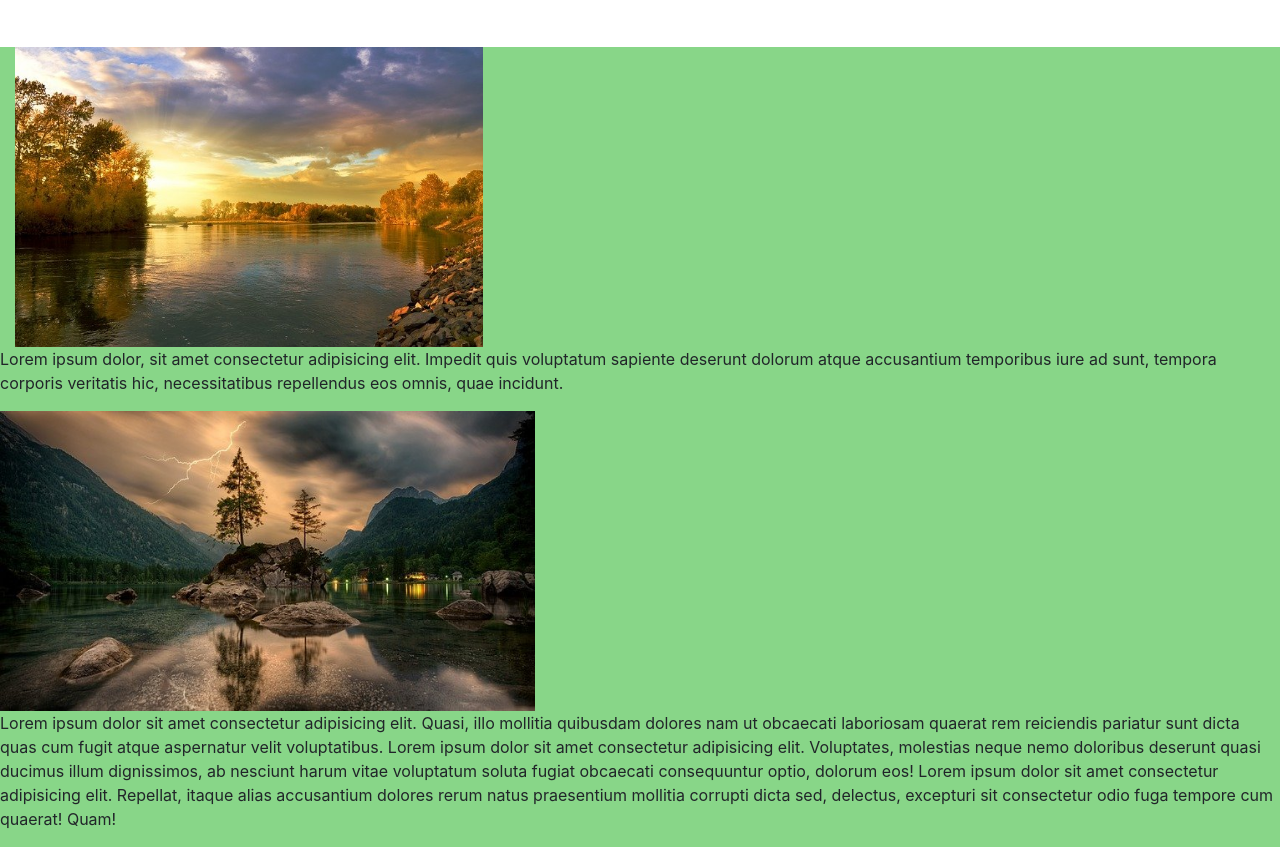
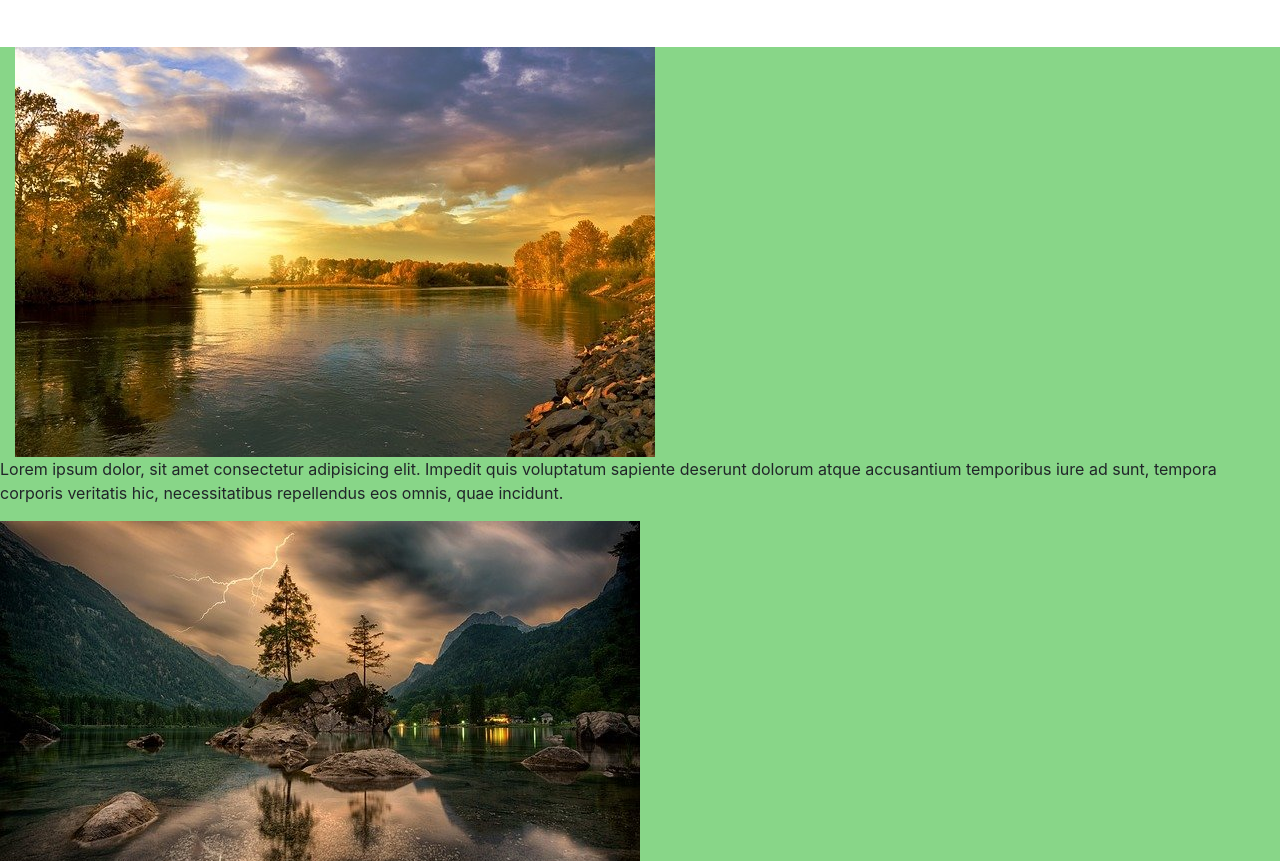
Before and after one commit to gatoquiroga/damevida-bootrap, a plain HTML site: page pages/quehacemos.html in a window 1280 px wide. Shown: the part 69-930 px from the top of the page. Drawn offline with nearby package versions, Linux system fonts and the light colour scheme.

Commit message:
problemas

```diff
--- a/pages/quehacemos.html
+++ b/pages/quehacemos.html
@@ -13,7 +13,7 @@
     <!-- comienzo header-->
     <header>
         <div class="container-fluid col-lg-5 col-xs-5">
-            <img class="logoheader" src="../imagen/damevida/logo_small.png" alt="logo">
+            <img  class="logoheader" src="../imagen/damevida/logo_small.png" alt="logo">
         </div>
         <nav class="container-fluid col-lg-12 col-xs-12">
             <div class="rows">
@@ -46,21 +46,20 @@
 
   <!-- fin header-->
     <!-- comienzo info-->
-    <div class="log-lg-12 log-xs-12 textoque justify-content-center container-fluid">
+    <div class="log-lg-12 log-xs-12 textoque  container-fluid">
         <div class="row ">
           <section class="col-lg-6 col-xs-12">
 
-            <img height="300px" src="../imagen/damevida/river-gd09f42100_640.jpg" alt="imagen">
+            <img  src="../imagen/damevida/river-gd09f42100_640.jpg" alt="imagen">
               </section>
               <p class="log-lg-6 log-xs-12">Lorem ipsum dolor, sit amet consectetur adipisicing elit. Impedit quis voluptatum sapiente deserunt dolorum atque accusantium temporibus iure ad sunt, tempora corporis veritatis hic, necessitatibus repellendus eos omnis, quae incidunt.</p>
 
-             <section class="log-lg-6 log-xs-12">
-             <img height="300px" src="../imagen/damevida/nature-g807e524d4_640.jpg" alt="imagen">
+             <section class="log-lg-12 log-xs-12">
+             <img  src="../imagen/damevida/nature-g807e524d4_640.jpg" alt="imagen">
 
 
-            <p class="log-lg-6 log-xs-6" >
-              Lorem ipsum dolor sit amet consectetur adipisicing elit. Quasi, illo mollitia quibusdam dolores nam ut obcaecati laboriosam quaerat rem reiciendis pariatur sunt dicta quas cum fugit atque aspernatur velit voluptatibus. Lorem ipsum dolor sit amet consectetur adipisicing elit. Voluptates, molestias neque nemo doloribus deserunt quasi ducimus illum dignissimos, ab nesciunt harum vitae voluptatum soluta fugiat obcaecati consequuntur optio, dolorum eos! Lorem ipsum dolor sit amet consectetur adipisicing elit. Repellat, itaque alias accusantium dolores rerum natus praesentium mollitia corrupti dicta sed, delectus, excepturi sit consectetur odio fuga tempore cum quaerat! Quam!
-            </p>
+            <p class="log-lg-12 log-xs-12" >
+              Lorem ipsum dolor sit amet consectetur adipisicing elit. Quasi, illo mollitia quibusdam dolores </p>
           </section>
         </div>
       </div>
```
Also changed, not shown: index.html (+3 -3 lines), pages/contacto.html (+3 -3 lines).
